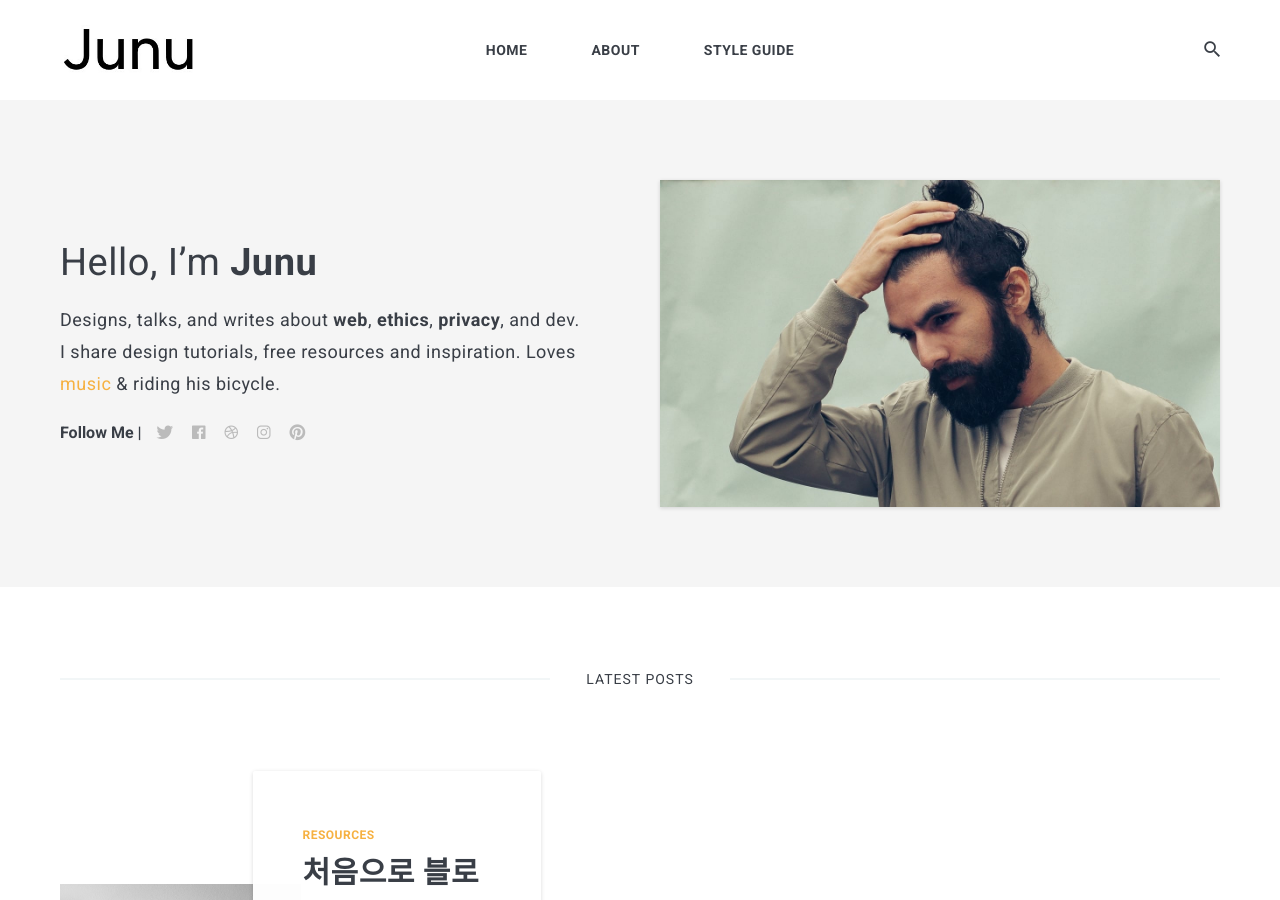
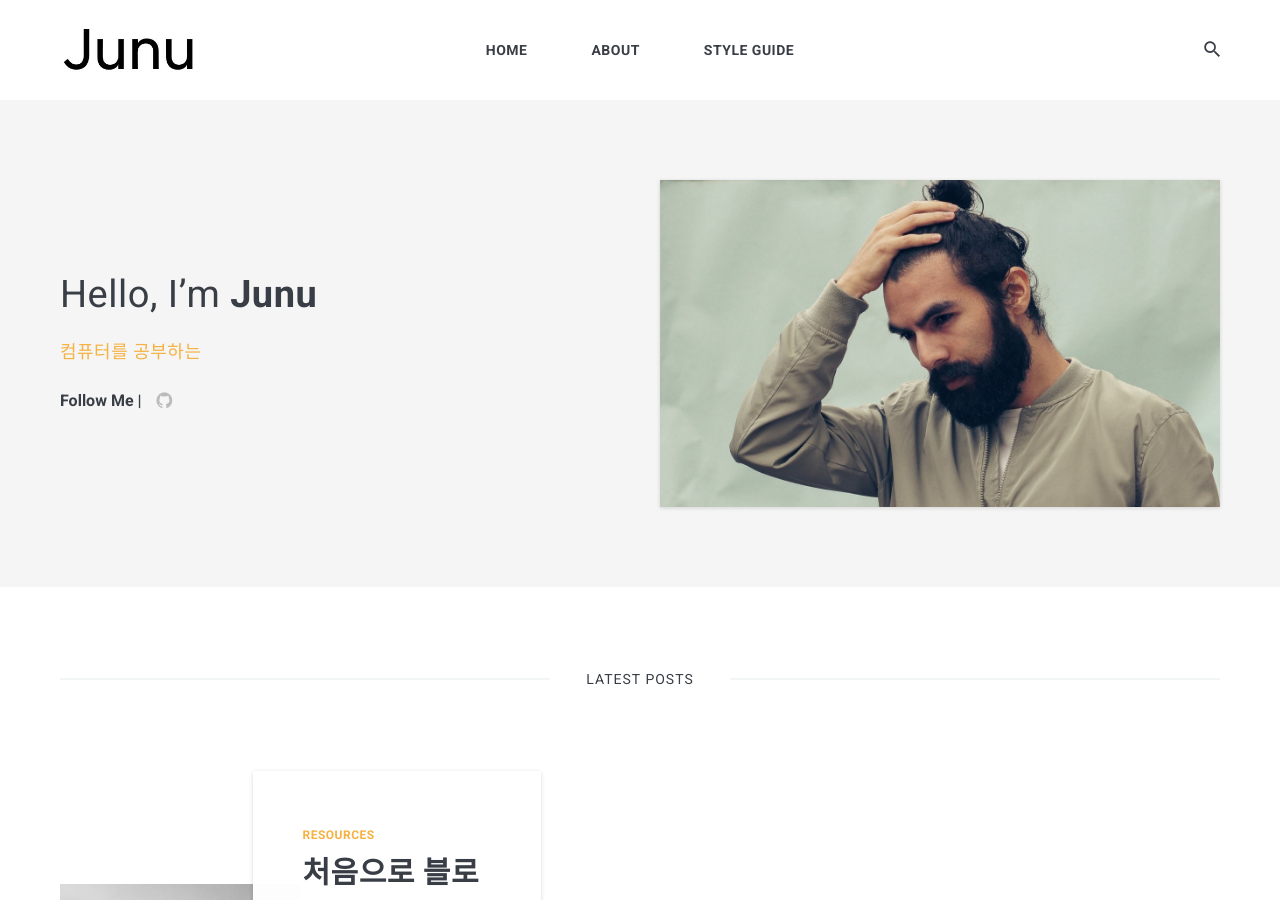
Before and after one commit to junRepository/junRepository.github.io, a Jekyll site: the page built from index.html, in a window 1280 px wide and 900 px high. Built offline with Jekyll 4.4.1, drawn with Linux system fonts in a browser that asks for light colours; nearby versions of some CDN libraries; the list of posts is cut into pages by our own code.

Commit message:
'change_logo_link'

```diff
--- a/_data/settings.yml
+++ b/_data/settings.yml
@@ -11,7 +11,9 @@ author:
   name: Junu
   image: 01.jpg
   say-hello: Hello, I’m <strong>Junu</strong>
-  bio: Designs, talks, and writes about <strong>web</strong>, <strong>ethics</strong>, <strong>privacy</strong>, and dev. I share design tutorials, free resources and inspiration. Loves <a href="#">music</a> & riding his bicycle.
+  bio: <a href="#">컴퓨터를 공부하는</a>
+  # Designs, talks, and writes about <strong>web</strong>, <strong>ethics</strong>,
+  # <strong>privacy</strong>, and dev. I share design tutorials, free resources and inspiration. Loves <a href="#">music</a> & riding his bicycle.
 
 
 #-------------------------------
@@ -20,7 +22,7 @@ twitter: https://twitter.com/ # Add your Twitter handle
 facebook: https://facebook.com/ # Add your Facebook handle
 dribbble: https://dribbble.com/ # Add your Dribbble handle
 instagram: https://instagram.com/ # Add your Instagram handle
-pinterest: https://pinterest.com/ # Add your Pinterest handle
+github: https://github.com/junRepository # Add your Pinterest handle
 
 
 #-------------------------------
--- a/_includes/contact-link.html
+++ b/_includes/contact-link.html
@@ -1,6 +1,6 @@
 <div class="contact">
   <ul class="contact__list list-reset">
-    {% if site.data.settings.twitter %}
+    <!-- {% if site.data.settings.twitter %}
       <li><a href="{{ site.data.settings.twitter }}"><i class="ion ion-logo-twitter"></i></a></li>
     {% else %} {% endif %}
 
@@ -15,9 +15,9 @@
     {% if site.data.settings.instagram %}
       <li><a href="{{ site.data.settings.instagram }}"><i class="ion ion-logo-instagram"></i></a></li>
     {% else %} {% endif %}
-
-    {% if site.data.settings.pinterest %}
-      <li><a href="{{ site.data.settings.pinterest }}"><i class="ion ion-logo-pinterest"></i></a></li>
+   -->
+    {% if site.data.settings.github %}
+      <li><a href="{{ site.data.settings.github }}"><i class="ion ion-logo-github"></i></a></li>
     {% else %} {% endif %}
   </ul>
 </div>
```
